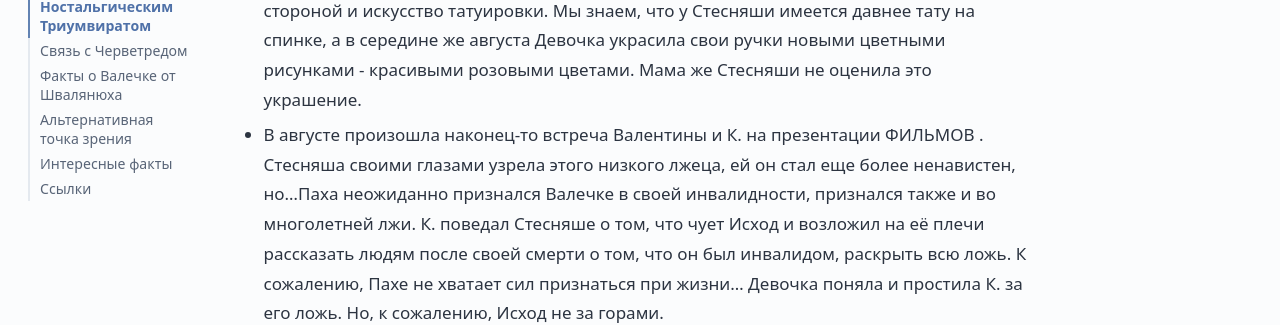
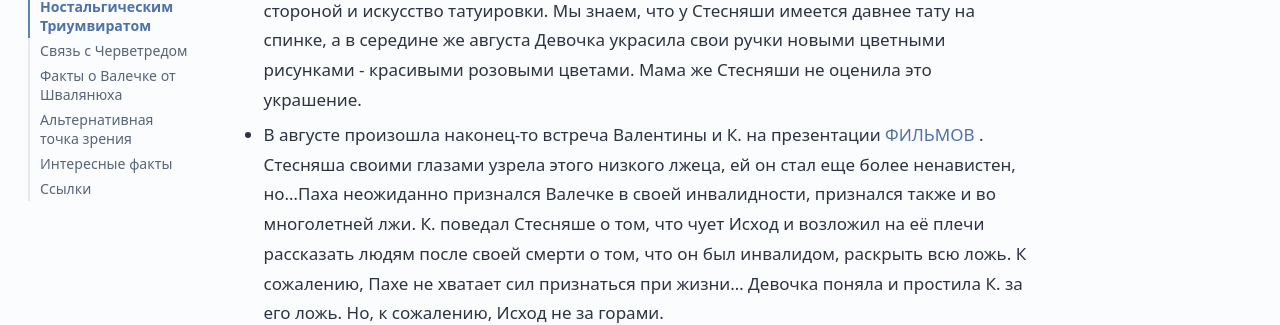
Before and after one commit to cherwepedia/cherwepedia.github.io, a Jekyll site: the page built from _posts/2026-10-09-valentina-voskresenskaya.md, in a window 1280 px wide and 900 px high, scrolled down 2463 px. Shown: the part 137-462 px from the top of the window. Built offline with Jekyll 4.4.1, drawn with Linux system fonts in a browser that asks for light colours; a script that is not in the unit is left out; some of the changed lines change nothing that is shown.

Commit message:
Правка статьи: Валентина Воскресенская

```diff
--- a/_posts/2026-10-09-valentina-voskresenskaya.md
+++ b/_posts/2026-10-09-valentina-voskresenskaya.md
@@ -31,7 +31,7 @@ infobox:
 
 ## Факты о Валечке от Швалянюха
 
-- Валечке   35 лет, но благодаря здоровому образу жизни и отказу от предных привычек, она выглядит на десять лет моложе;
+- Валечке 35 лет, но благодаря здоровому образу жизни и отказу от предных привычек, она выглядит на десять лет моложе;
 - Валентина очень творческий человек с богатым внутренним миром. Она закончила дизайнерский или же художественный факультет;
 - Валентина является первой в мире девушкой - черваном в самом прямом смысле слова. Именно она впервые забила тревогу и поняла, к чему может привести алчность, жажда легкой наживы Кинамана. Спустя несколько дней после выхода ПСС в Сеть она и задалась вопросом: "А надо ли вообще продолжать ЭТУ деятельность?";
 - На стриме в феврале 2014 года Валя призналась что сидит на ЭТОМ (Двач, доска ВГ) сайте, то есть она еще и ПРОТОЧЕРВАН, соответственно;
@@ -43,9 +43,9 @@ infobox:
 - Любимый цвет Валентины - темно-фиолетовый;
 - В мае 2016 года Стесняша наконец-то избавилась от дредов и предстала в новом образе;
 - Стесняша воспитывалась отчимом;
-- Наша Девочка, оказывается, училась в одном институте с Култхардом, но  [Пассив ](https://cherwepedia.github.io/%D0%BB%D1%8E%D0%B4%D0%B8/kulthard/) ее не помнит. Удивительно. Как можно такую девочку не помнить? Он гей, короче;
+- Наша Девочка, оказывается, училась в одном институте с Култхардом, но  [Пассив ](https://cherwepedia.github.io/%D0%BB%D1%8E%D0%B4%D0%B8/kulthard/)  ее не помнит. Удивительно. Как можно такую девочку не помнить? Он гей, короче;
 - Как человек молодежный творческий и современный, Валечка, разумеется, не обошла стороной и искусство татуировки. Мы знаем, что у Стесняши имеется давнее тату на спинке, а в середине же августа Девочка украсила свои ручки новыми цветными рисунками - красивыми розовыми цветами. Мама же Стесняши не оценила это украшение.
-- В августе произошла наконец-то встреча Валентины и К. на презентации  ФИЛЬМОВ . Стесняша своими глазами узрела этого низкого лжеца, ей он стал еще более ненавистен, но...Паха неожиданно признался Валечке в своей инвалидности, признался также и во многолетней лжи. К. поведал Стесняше о том, что чует Исход и возложил на её плечи рассказать людям после своей смерти о том, что он был инвалидом, раскрыть всю ложь. К сожалению, Пахе не хватает сил признаться при жизни... Девочка поняла и простила К. за его ложь. Но, к сожалению, Исход не за горами.
+- В августе произошла наконец-то встреча Валентины и К. на презентации  [ФИЛЬМОВ ](https://cherwepedia.github.io/%D0%BF%D1%80%D0%BE%D0%B5%D0%BA%D1%82%D1%8B/odin-den-detstva/) . Стесняша своими глазами узрела этого низкого лжеца, ей он стал еще более ненавистен, но...Паха неожиданно признался Валечке в своей инвалидности, признался также и во многолетней лжи. К. поведал Стесняше о том, что чует Исход и возложил на её плечи рассказать людям после своей смерти о том, что он был инвалидом, раскрыть всю ложь. К сожалению, Пахе не хватает сил признаться при жизни... Девочка поняла и простила К. за его ложь. Но, к сожалению, Исход не за горами.
 
 ## Альтернативная точка зрения
 
```
